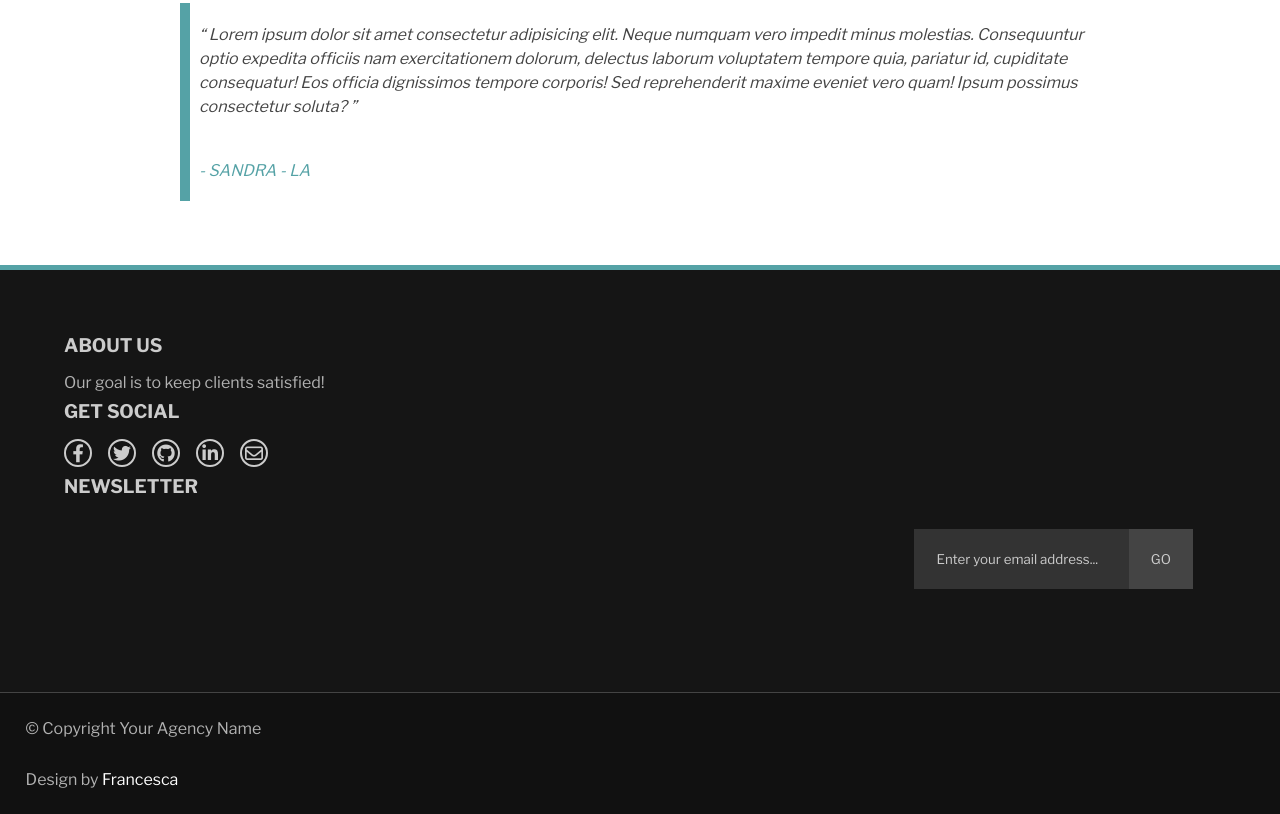
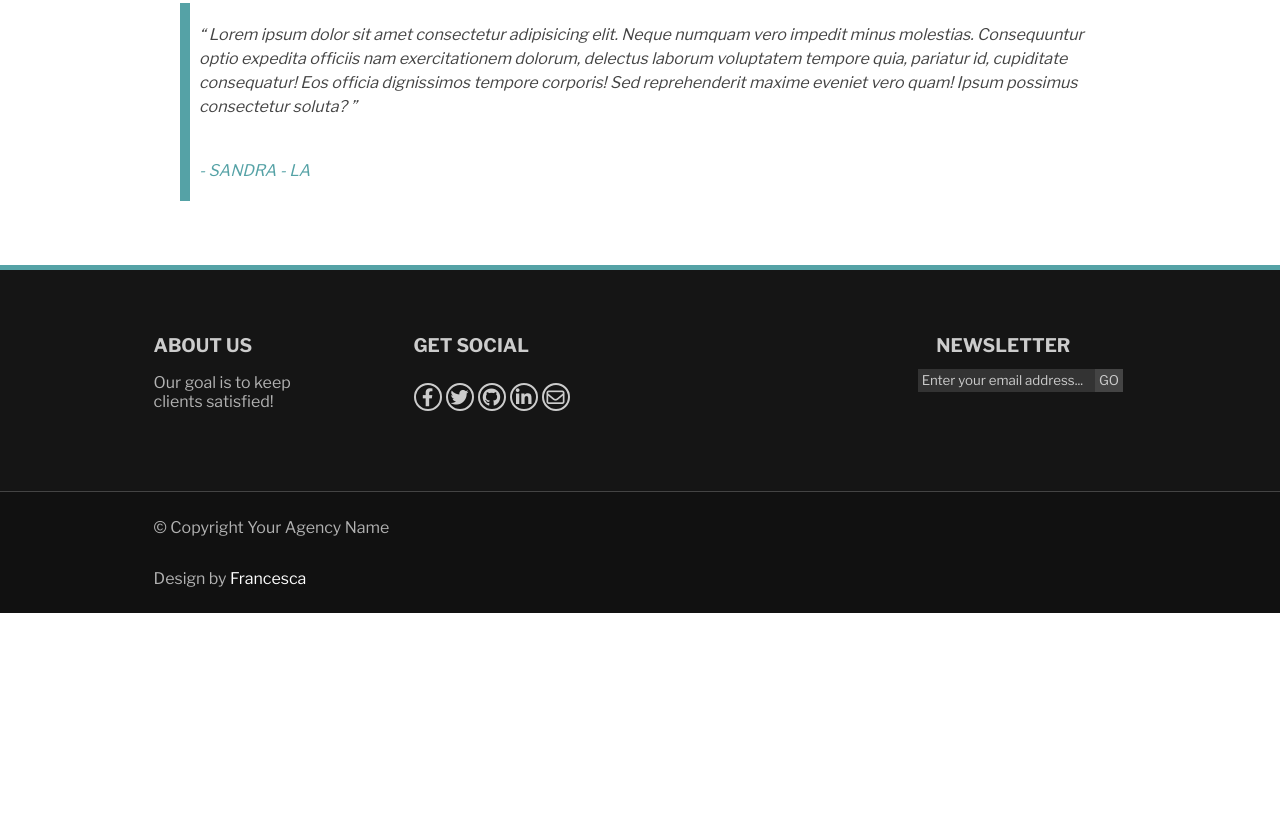
Before and after one commit to haramits/11-class-05, a plain HTML site: page index.html in a window 1280 px wide. Shown: the part 1483-2297 px from the top of the page. After the commit the page ends 2096 px from the top, so only its background shows below. Drawn offline with nearby package versions, Linux system fonts and the light colour scheme.

Commit message:
Desktop: footer is done

```diff
--- a/css/style.css
+++ b/css/style.css
@@ -519,4 +519,25 @@
         width: 79%;
     }
 
+    /* FOOTER */
+
+    footer{
+        align-items: center;
+    }
+    footer > article{
+        flex-direction: row;
+        justify-content: space-between;
+        width: 76%;
+    }
+
+    footer section{
+        padding-left: 12%;
+        padding-right: 12%;
+        width: 76%;
+        justify-content: space-between;
+    }
+
+    footer section > aside{
+        column-gap: .5vh;
+    }
 }
```
